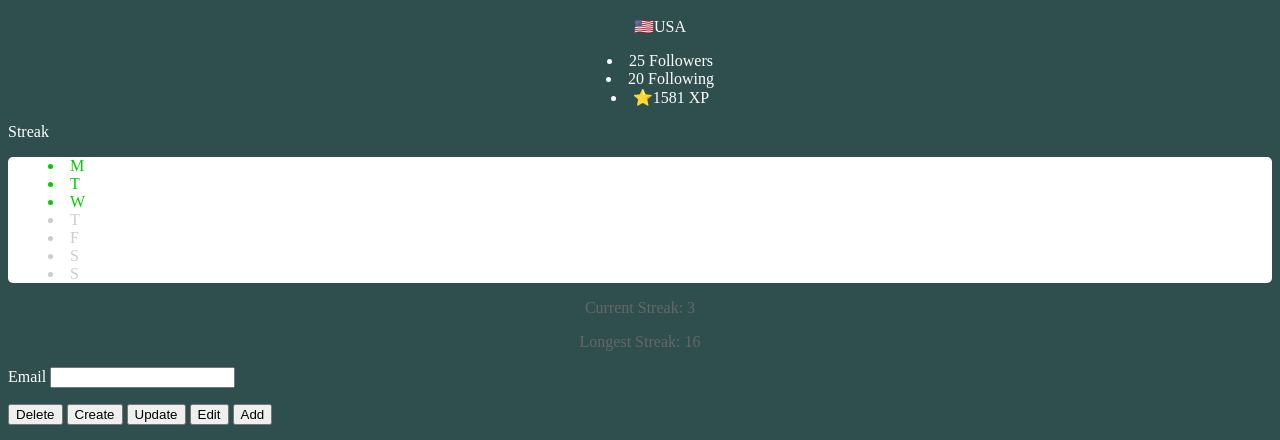
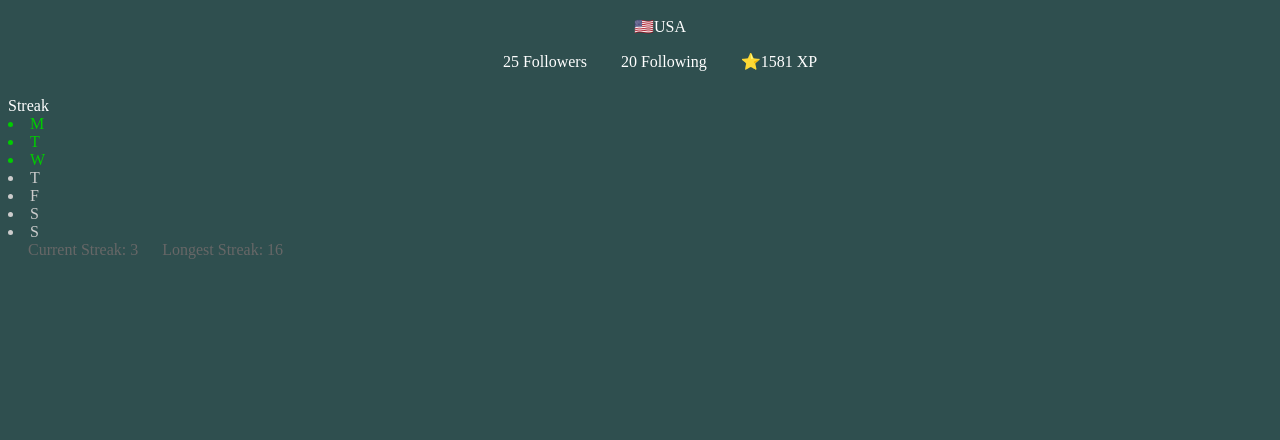
Before and after one commit to infraket/frontmix, a plain HTML site: page SoloLearn/ProfilePage/index.html in a window 1280 px wide. Shown: the part 360-800 px from the top of the page. Drawn offline with Linux system fonts and the light colour scheme.

Commit message:
solo profile padding

```diff
--- a/SoloLearn/ProfilePage/index.html
+++ b/SoloLearn/ProfilePage/index.html
@@ -25,25 +25,6 @@
     <p>Current Streak: 3</p>
     <p>Longest Streak: 16</p>
 
-    <form action="">
-
-
-
-      <label for="">Email</label>
-      <input type="text" value=""/>
-
-
-    </form>
-
-
-  </div>
-  <div>
-    <button>Delete</button>
-    <button>Create</button>
-    <button>Update</button>
-    <button>Edit</button>
-    <button>Add</button>
-  </div>
 
 </body>
 </html>
--- a/SoloLearn/ProfilePage/style.css
+++ b/SoloLearn/ProfilePage/style.css
@@ -1,5 +1,6 @@
 body {
     background-color: darkslategray;
+
 
 }
 
@@ -11,8 +12,10 @@ h2,  p {
 #streak {
 
     color: white;
+    padding-top: 10px;
 
 }
+
 img{
  border: thin dotted #FFFFFF;
 }
@@ -20,20 +23,29 @@ img{
     text-align: center;
     color: #FFFFFF;
 }
+#profile li {
+    display: inline;
+    margin: 15px;
+
+}
 ul {
     list-style-type: disc;
     list-style-position: inside;
+
 }
 
 #streak p {
     color: #676767 ;
+    display: inline;
+    margin: 10px;
 }
 #streak ul{
 
- background-color: #FFFFFF;
+ /* background-color: #FFFFFF; */
  border-radius: 5px;
-
-
+ display: inline;
+ margin: 5px;
+ padding: 5px;
 
 }
 
```
